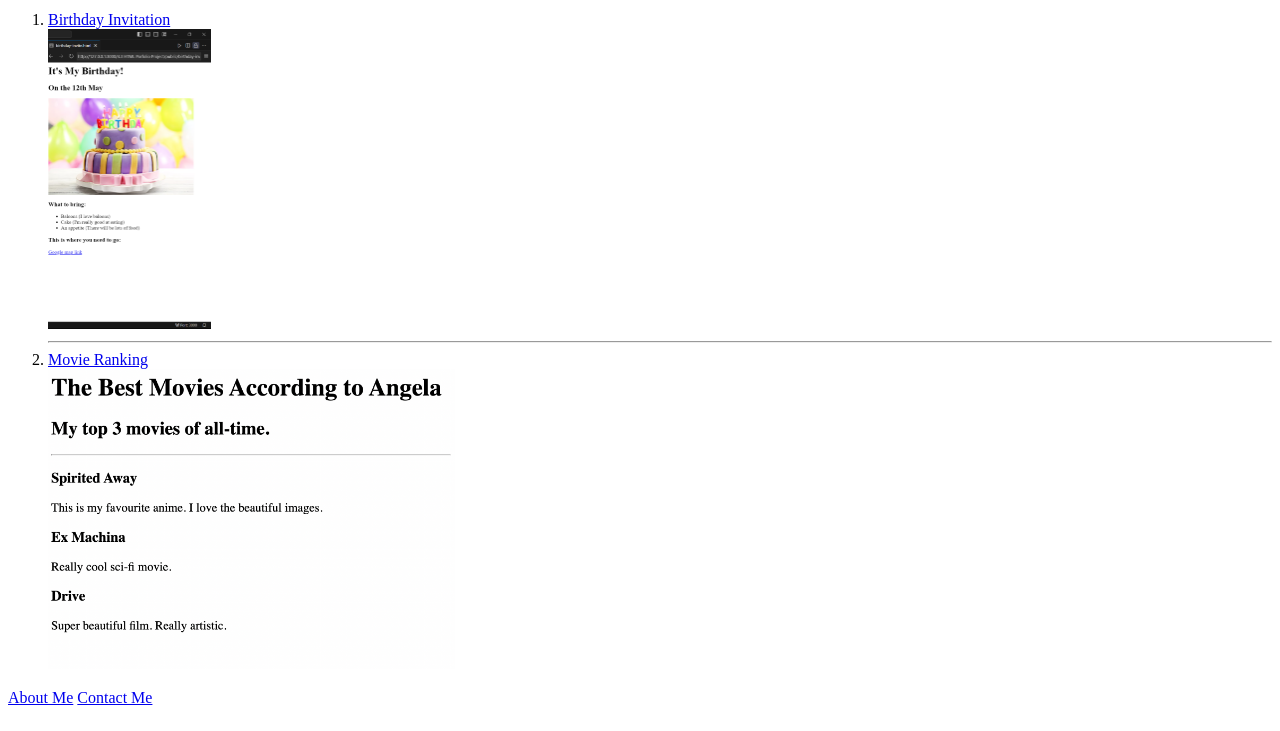
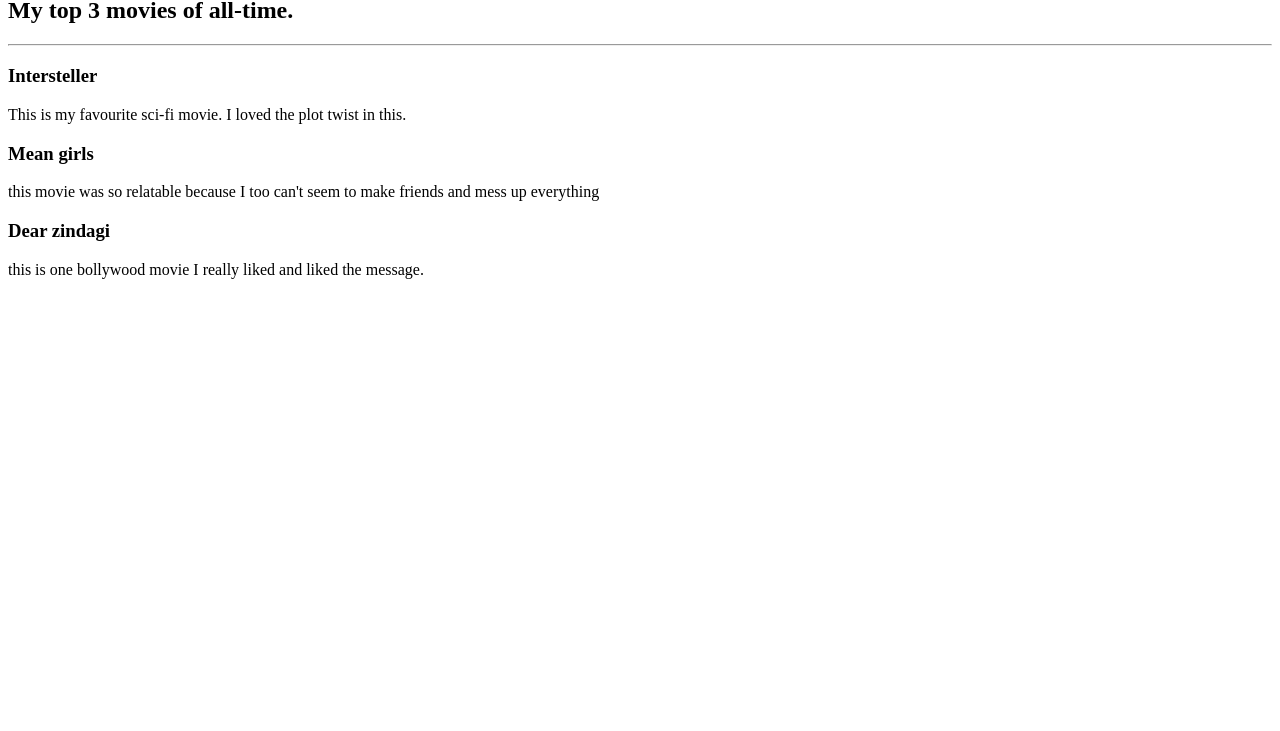
Before and after one commit to aditibisht22/html, a plain HTML site: page index.html in a window 1280 px wide. Shown: the part 69-800 px from the top of the page. Drawn offline with Linux system fonts and the light colour scheme.

Commit message:
Add files via upload

```diff
--- a/index.html
+++ b/index.html
@@ -1,41 +1,10 @@
-<!-- TODO 1: Create the HTML Boilerplate -->
-<!DOCTYPE html>
-<html lang="en">
-<head>
-    <meta charset="UTF-8">
-    <meta name="viewport" content="width=device-width, initial-scale=1.0">
-    <title>Web developer
-    </title>
-</head>
-<body>
-    <h1> My projects</h1>
-    <ol>
-        <li>
-    <a href="../3.4 Birthday Invite Project/index.html">Birthday Invitation</a>
-    <br/>
-    <img src="./Screenshot 2024-07-28 183158.png " height =300/>
-    </li>
-    <hr/>
-    <li>
-    <a href="../2.4 Movie Ranking Project/index.html">Movie Ranking</a>
-    <br/>
-    <img src="./assets/images/movie-ranking.png" height= 300 /></li>
-</ol>
-    <a href="./public/about.html">About Me</a>
-
-    <a href="./public/contact.html"> Contact Me</a>
-</body>
-</html>
-<!-- TODO 2: Add Your previous projects' HTML into the public folder -->
-
-<!-- TODO 3: Take screenshots of your project previews and add the images to the images folder -->
-
-<!-- TODO 4: Add titles/subtitles etc. -->
-
-<!-- TODO 5: Add a link to the project pages -->
-
-<!-- TODO 6: Add images to show the project previews
-HINT for TODO 6: You can use the height attribute set to 200 to make the image smaller:
-https://developer.mozilla.org/en-US/docs/Web/HTML/Element/img#attr-height -->
-
-<!-- TODO 7: Add the Contact Me and About Me page links -->
+<!-- Write your code below -->
+<h1>The Best Movies According to Aditi</h1>
+<h2>My top 3 movies of all-time.</h2>
+<hr/>
+<h3>Intersteller</h3>
+<p> This is my favourite sci-fi movie. I loved the plot twist in this.</p>
+<h3> Mean girls</h3>
+<p> this movie was so relatable because I too can't seem to make friends and mess up everything</p>
+<h3>Dear zindagi</h3>
+<p>this is one bollywood movie I really liked and liked the message.</p>
```
